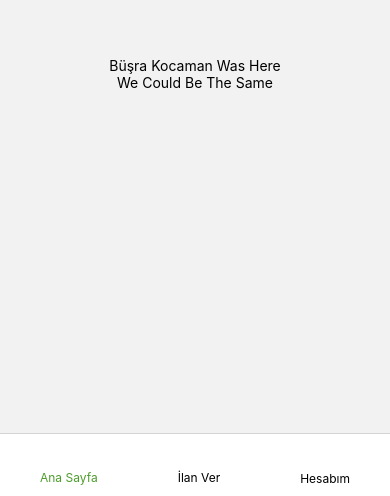
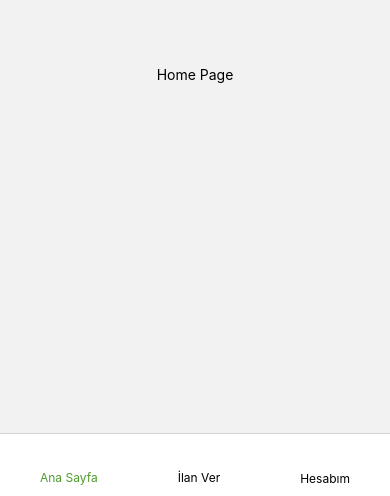
Before and after one commit to krstkaan/EvArkadasim, a React Native app: screen /HomePage in a window 390 px wide. Shown: the part 348-844 px from the top of the page. Built offline with nearby package versions, Linux system fonts and the light colour scheme; some icons are missing.

Commit message:
style system created

```diff
--- /dev/null
+++ b/assets/styles/style.js
@@ -0,0 +1,11 @@
+import { StyleSheet } from 'react-native';
+
+const style = StyleSheet.create({
+  container: {
+    flex: 1,
+    justifyContent: 'center',
+    alignItems: 'center',
+  },
+});
+
+export default style;
--- a/src/screens/HomePage.js
+++ b/src/screens/HomePage.js
@@ -1,22 +1,13 @@
-import { StyleSheet, Text, View } from 'react-native'
-import React from 'react'
+import { StyleSheet, Text, View } from 'react-native';
+import React from 'react';
+import style from '../../assets/styles/style';
 
 const HomePage = () => {
   return (
-    <View style={styles.container}>
-      <Text>Büşra Kocaman Was Here</Text>
-      <Text>We Could Be The Same</Text>
+    <View style={style.container}>
+      <Text>Home Page</Text>
     </View>
+  );
+};
 
-  )
-}
-
-export default HomePage
-
-const styles = StyleSheet.create({
-  container: {
-    flex: 1,
-    justifyContent: 'center',
-    alignItems: 'center',
-  },
-})
+export default HomePage;
```
